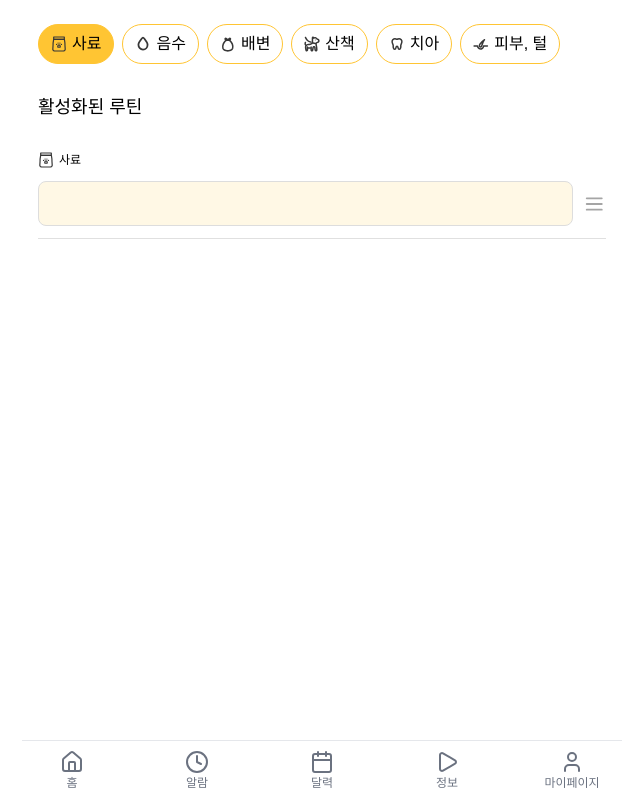
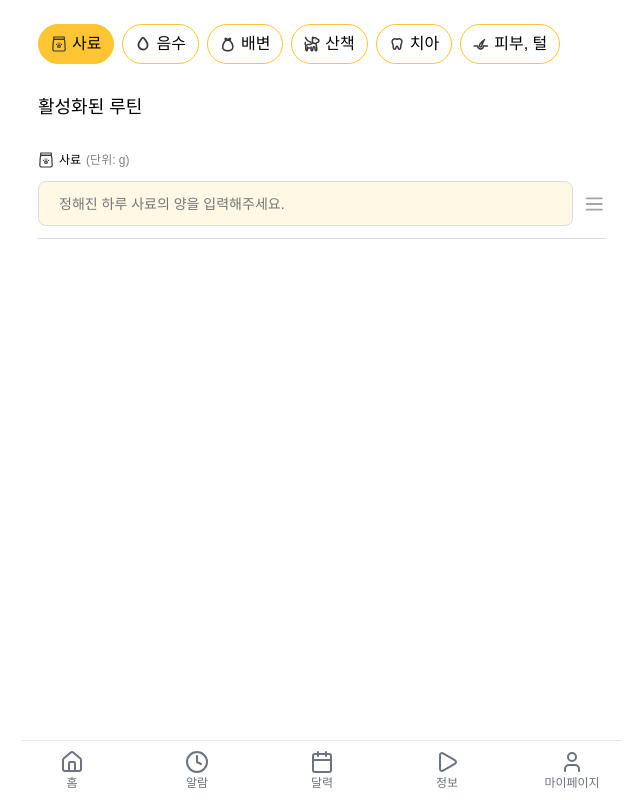
Before and after one commit to JECT-Study/PetFit-3rd-FE, a React (Vite) app: page /slot in a window 1280 px wide. Both pictures are taken after a click on the button "사료". Shown: the whole page, without its empty margins (318-958 px from the left). Built offline with nearby package versions, Linux system fonts and the light colour scheme.

Commit message:
feat: 슬롯 아이템에 단위, 설명 추가

```diff
--- a/src/constants/slot.ts
+++ b/src/constants/slot.ts
@@ -6,10 +6,28 @@ import walk from '@/assets/icons/walk.svg';
 import water from '@/assets/icons/water.svg';
 
 export const SLOT_ITEMS = [
-  { id: 'meal', label: '사료', icon: meal },
-  { id: 'water', label: '음수', icon: water },
-  { id: 'poop', label: '배변', icon: poop },
-  { id: 'walk', label: '산책', icon: walk },
-  { id: 'teeth', label: '치아', icon: teeth },
-  { id: 'skin', label: '피부, 털', icon: skin },
+  {
+    id: 'meal',
+    label: '사료',
+    icon: meal,
+    unit: 'g',
+    placeholder: '정해진 하루 사료의 양을 입력해주세요.',
+  },
+  {
+    id: 'water',
+    label: '음수',
+    icon: water,
+    unit: 'ml',
+    placeholder: '정해진 하루 음수량을 입력해주세요.',
+  },
+  {
+    id: 'poop',
+    label: '배변',
+    icon: poop,
+    unit: '회',
+    placeholder: '정해진 하루 산책시간을 입력해주세요.',
+  },
+  { id: 'walk', label: '산책', icon: walk, unit: null, placeholder: '이상 없음' },
+  { id: 'teeth', label: '치아', icon: teeth, unit: null, placeholder: '이상 없음' },
+  { id: 'skin', label: '피부, 털', icon: skin, unit: null, placeholder: '이상 없음' },
 ] as const;
--- a/src/features/slot/SlotInput.tsx
+++ b/src/features/slot/SlotInput.tsx
@@ -9,17 +9,22 @@ interface Props {
 export const SlotInput = ({ selectedIds }: Props) => {
   return (
     <div>
-      {SLOT_ITEMS.filter(({ id }) => selectedIds.includes(id)).map(({ id, icon, label }) => (
+      {SLOT_ITEMS.filter(({ id }) => selectedIds.includes(id)).map(
+        ({ id, icon, label, unit, placeholder }) => (
           <InputContainer key={id}>
             <InputHeader>
+              <InputTitle>
                 <img src={icon} alt={label} /> {label}
+              </InputTitle>
+              {unit ? <InputSubtitle>(단위: {unit})</InputSubtitle> : null}
             </InputHeader>
             <InputContent>
-            <Input />
+              <Input placeholder={placeholder} />
               <Menu color={'#A5A5A5'} />
             </InputContent>
           </InputContainer>
-      ))}
+        )
+      )}
     </div>
   );
 };
@@ -35,6 +40,13 @@ const InputHeader = styled.div`
   font-size: 12px;
 `;
 
+const InputTitle = styled.div`
+  display: flex;
+  gap: 5px;
+`;
+const InputSubtitle = styled.div`
+  color: gray;
+`;
 const InputContent = styled.div`
   display: flex;
   align-items: center;
```
Lines whose indentation alone changed are shown as unchanged.
